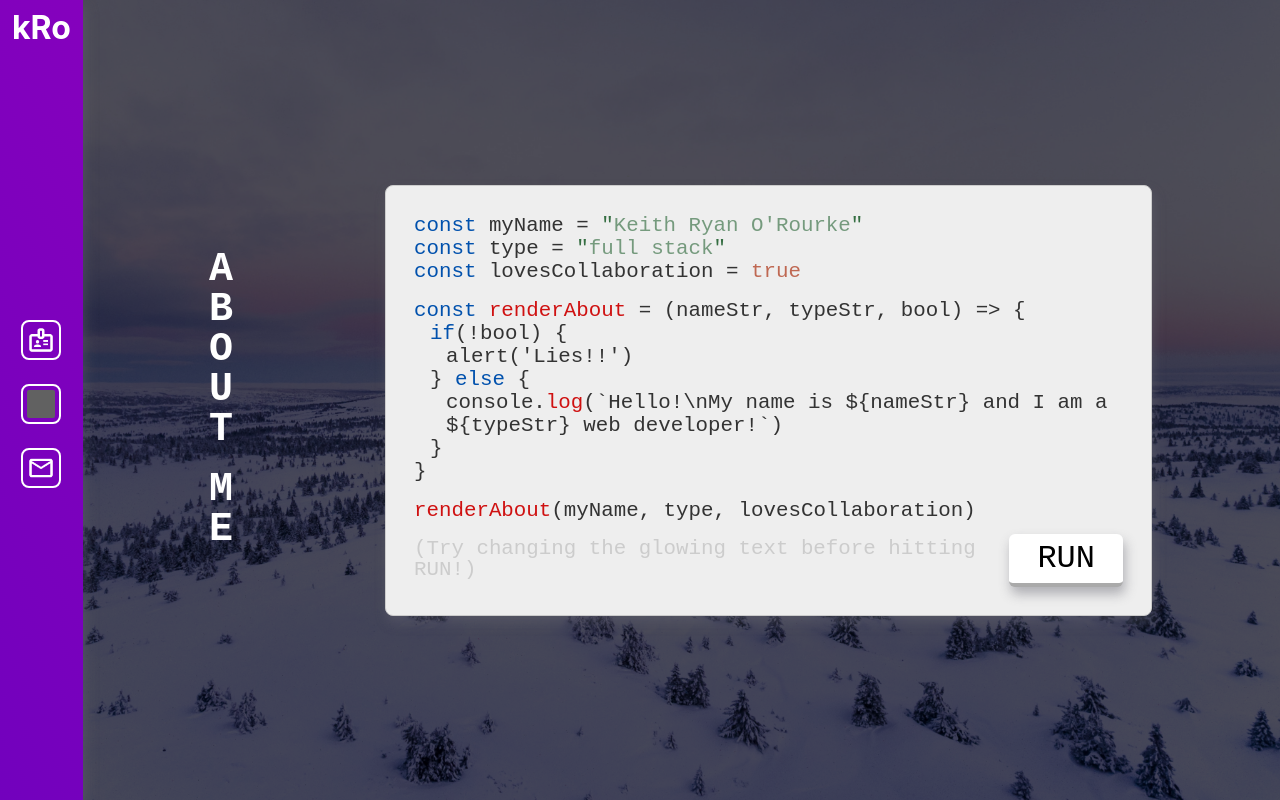
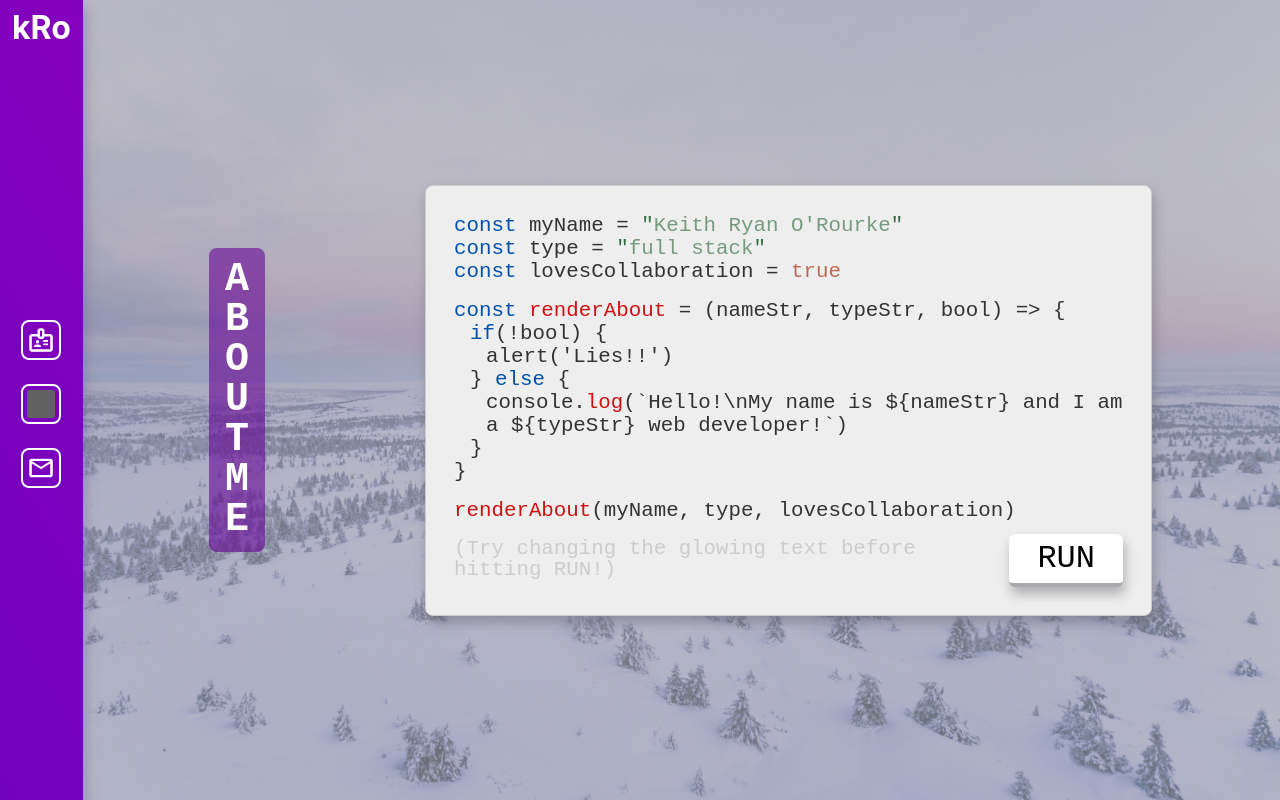
Before and after one commit to keithryanorourke/portfolio, a React (Create React App) app: page / in a window 1280 px wide. Built offline with nearby package versions, Linux system fonts and the light colour scheme; grey boxes are pictures that could not be loaded.

Commit message:
Restyled background-image overlay and SectionTitle to better match the revised IndividualProject styles

```diff
--- a/src/App.scss
+++ b/src/App.scss
@@ -17,7 +17,7 @@
 		top: 0;
 		height: 100%;
 		width: 100%;
-		background-color: black;
+		background-color: #aaaaaa;
 		opacity: 0.65;
 	}
 
--- a/src/components/AboutSection/AboutSection.js
+++ b/src/components/AboutSection/AboutSection.js
@@ -56,10 +56,7 @@ const AboutSection = () => {
 	};
 	return (
 		<section id="about" className="about">
-			<div className="about__title-container">
-				<SectionTitle title="ABOUT" />
-				<SectionTitle title="ME" />
-			</div>
+			<SectionTitle title="ABOUT ME" />
 			{!showText ? (
 				<form onSubmit={submitHandler} className="about__codebox">
 					<label className="about__code-label">
--- a/src/components/SectionTitle/SectionTitle.scss
+++ b/src/components/SectionTitle/SectionTitle.scss
@@ -2,17 +2,22 @@
 
 .title {
 	color: #ffffff;
+	background-color: #68069699;
+	padding: 0.75rem 1rem;
 	font-family: "Courier New", Courier, monospace;
 	margin: 0;
 	margin-bottom: 1rem;
+	border-radius: 0.5rem;
 	font-size: 2rem;
 	line-height: 100%;
+	align-self: flex-end;
 	@include tablet {
 		margin-bottom: 0;
 		margin-right: 4rem;
-		word-break: break-all;
-		width: 1rem;
+		word-break: break-word;
+		width: 3.5rem;
 		font-size: 2.25rem;
+		align-self: center;
 	}
 	@include desktop {
 		margin-bottom: 0;
```
